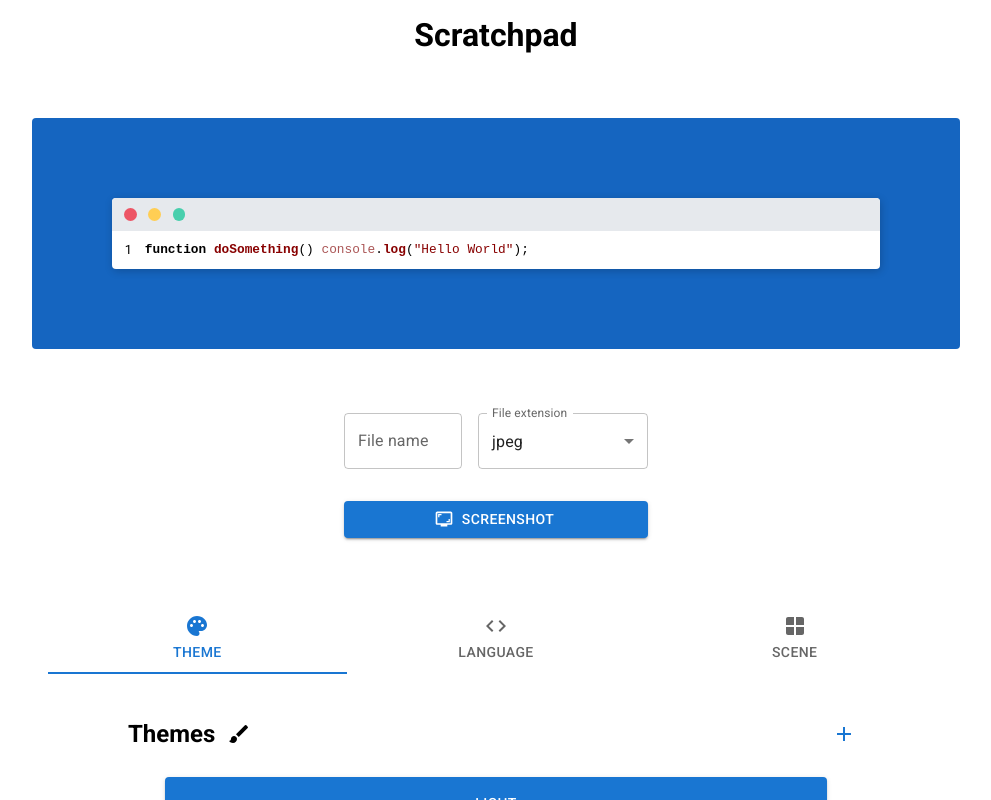
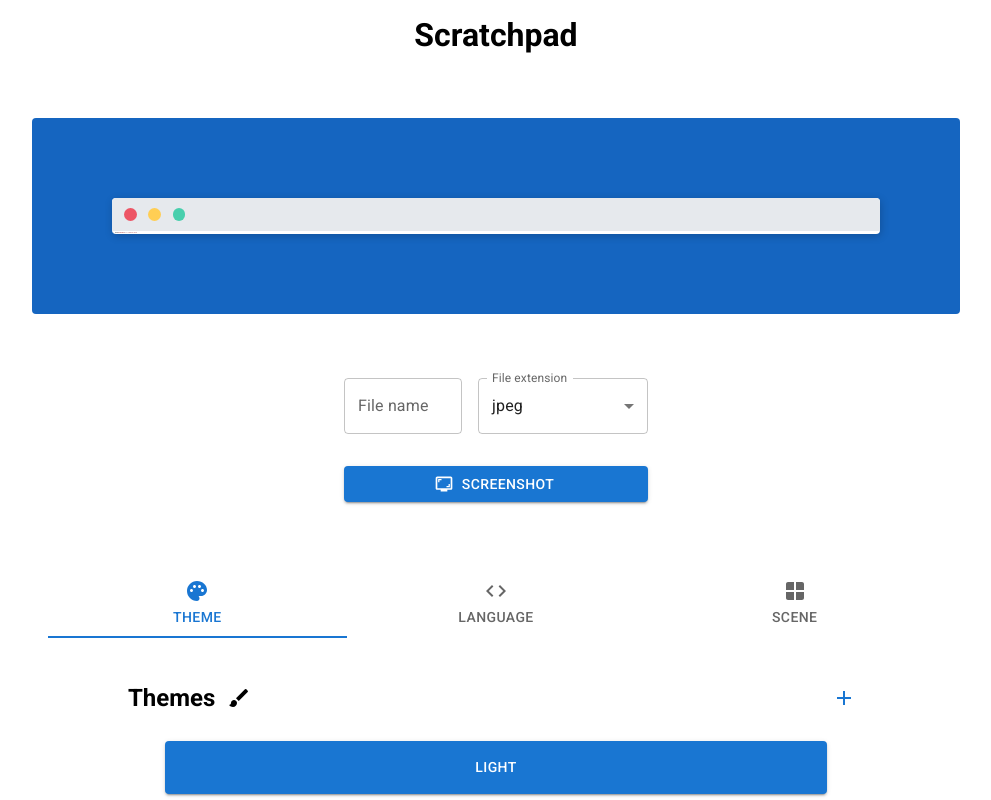
Before and after one commit to flyingsl0ths/scratchpad, a React (Create React App) app: page / in a window 1280 px wide. Shown: the top 800 px of the page, without its empty margins (144-1135 px from the left). Built offline with nearby package versions, Linux system fonts and the light colour scheme.

Commit message:
Implement font selection

```diff
--- a/src/CodeWindowEvents.js
+++ b/src/CodeWindowEvents.js
@@ -11,7 +11,8 @@ const M = {
     TITLEBAR: 9,
     EDITOR_LINES_INCREASED: 10,
     EDITOR_LINES_TOGGLED: 11,
-    EDITOR_FONT_SIZE_INCREASED: 12
+    EDITOR_FONT_SIZE_INCREASED: 12,
+    EDITOR_FONT_CHANGED: 13
   }),
   withEventChange(event_id, f) {
     return val => f(event_id, val);
--- a/src/components/editor/CodeEditor.js
+++ b/src/components/editor/CodeEditor.js
@@ -43,7 +43,11 @@ export default function CodeEditor(props) {
   return (
     <HBox
       id="editor"
-      style={{ fontSize: `${props.fontSize}vw`, lineHeight: props.lineHeight }}
+      style={{
+        fontSize: `${props.fontSize}px`,
+        lineHeight: props.lineHeight,
+        fontFamily: `"${props.fontFamily}"`
+      }}
       centered={false}>
       {props.showLines && (
         <Lines theme={props.theme} lineCount={computeCodeLines(props.code)} />
@@ -55,9 +59,6 @@ export default function CodeEditor(props) {
         highlight={code =>
           hljs.highlight(code, { language: props.language }).value
         }
-        style={{
-          fontFamily: props.fontFamily
-        }}
       />
     </HBox>
   );
--- a/src/components/tabs/scene/sections/EditorSection.js
+++ b/src/components/tabs/scene/sections/EditorSection.js
@@ -22,7 +22,8 @@ EditorLinesOptions.propTypes = {
 };
 
 EditorFontOptions.propTypes = {
-  handleEditorFontSizeChanged: PropTypes.func.isRequired
+  handleEditorFontSizeChanged: PropTypes.func.isRequired,
+  handleEditorFontChanged: PropTypes.func.isRequired
 };
 
 export default function EditorSection(props) {
@@ -34,6 +35,10 @@ export default function EditorSection(props) {
         title="Font"
         subTitle="Adjust the editor's font settings">
         <EditorFontOptions
+          handleEditorFontChanged={withEventChange(
+            CODE_WINDOW_CHANGES.EDITOR_FONT_CHANGED,
+            props.handleEditorChanges
+          )}
           handleEditorFontSizeChanged={withEventChange(
             CODE_WINDOW_CHANGES.EDITOR_FONT_SIZE_INCREASED,
             props.handleEditorChanges
@@ -89,7 +94,15 @@ function EditorLinesOptions(props) {
 }
 
 function EditorFontOptions(props) {
-  const fonts = ["Font 1", "Font 2", "Font 3"];
+  const fonts = [
+    "Fira Code",
+    "JetBrains Mono",
+    "Source Code Pro",
+    "Space Mono",
+    "Ubuntu Mono",
+    "Anonymous Pro"
+  ];
+
   const spacerAmount = "1em";
 
   return (
@@ -98,7 +111,7 @@ function EditorFontOptions(props) {
         defaultValue={1}
         label="Select a font"
         values={fonts}
-        onSelectionChanged={console.log}
+        onSelectionChanged={(_, font) => props.handleEditorFontChanged(font)}
       />
 
       <Spacer amount={spacerAmount} />
@@ -111,7 +124,7 @@ function EditorFontOptions(props) {
         min={1}
         max={100}
         step={1}
-        defaultValue={1}
+        defaultValue={20}
         handleChange={props.handleEditorFontSizeChanged}
       />
     </VBox>
--- a/src/scss/index.scss
+++ b/src/scss/index.scss
@@ -8,6 +8,12 @@
 @use "utils";
 
 @import url("https://fonts.googleapis.com/css2?family=Roboto:wght@300;400;500;700&display=swap");
+@import url("https://fonts.googleapis.com/css2?family=Fira+Code&display=swap");
+@import url("https://fonts.googleapis.com/css2?family=JetBrains+Mono&display=swap");
+@import url("https://fonts.googleapis.com/css2?family=Source+Code+Pro&display=swap");
+@import url("https://fonts.googleapis.com/css2?family=Space+Mono&display=swap");
+@import url("https://fonts.googleapis.com/css2?family=Ubuntu+Mono&display=swap");
+@import url("https://fonts.googleapis.com/css2?family=Anonymous+Pro&display=swap");
 
 * {
   margin: 0;
```
